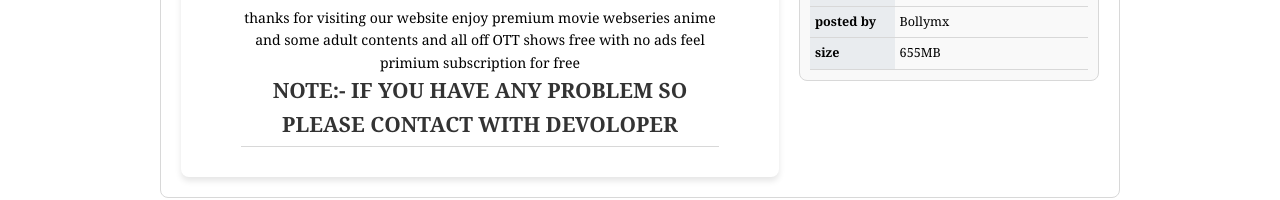
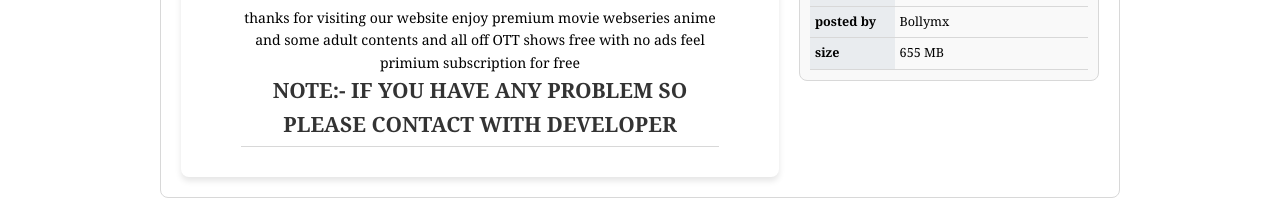
Before and after one commit to Y2FILMYMP4/Bollymx, a plain HTML site: page moviedetailspushpa.html in a window 1280 px wide. Shown: the part 604-804 px from the top of the page. Drawn offline with nearby package versions, Linux system fonts and the light colour scheme.

Commit message:
Update moviedetailspushpa.html

```diff
--- a/moviedetailspushpa.html
+++ b/moviedetailspushpa.html
@@ -237,7 +237,7 @@
              </tr>
                 <tr>
                     <th>size</th>
-                    <td>655MB</td>
+                    <td>655 MB</td>
                 </tr>
 
                 </tr>
@@ -530,7 +530,7 @@ select {
         </h8>
            <h2>Disclaimer </h2>
         <p5>thanks for visiting our website enjoy premium movie webseries anime and some adult contents and all off OTT shows free with no ads feel primium subscription for free</p5>
-        <h2>NOTE:- IF YOU HAVE ANY PROBLEM SO PLEASE CONTACT WITH DEVOLOPER </h2>
+        <h2>NOTE:- IF YOU HAVE ANY PROBLEM SO PLEASE CONTACT WITH DEVELOPER </h2>
     </div>
     </div>
             </div>
```
